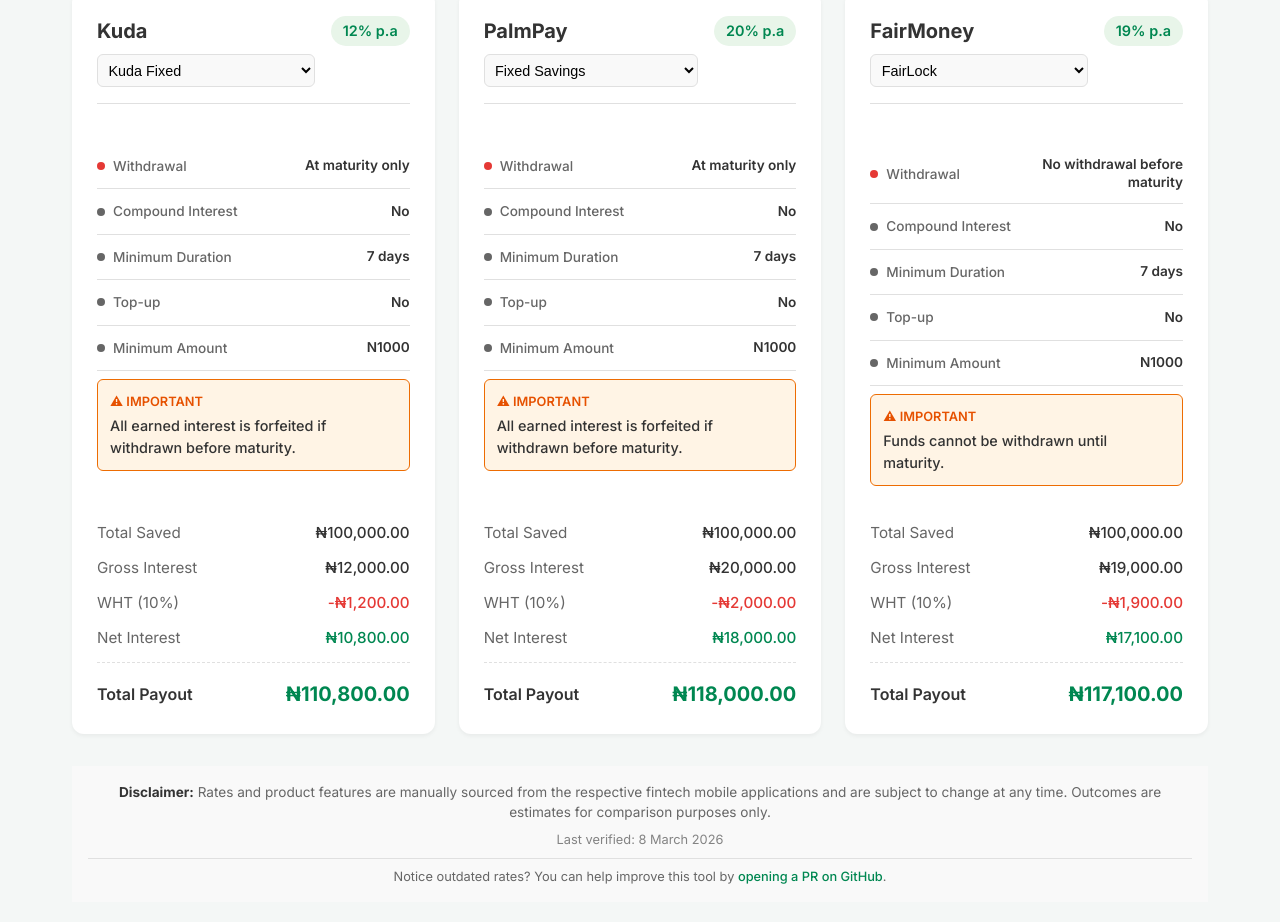
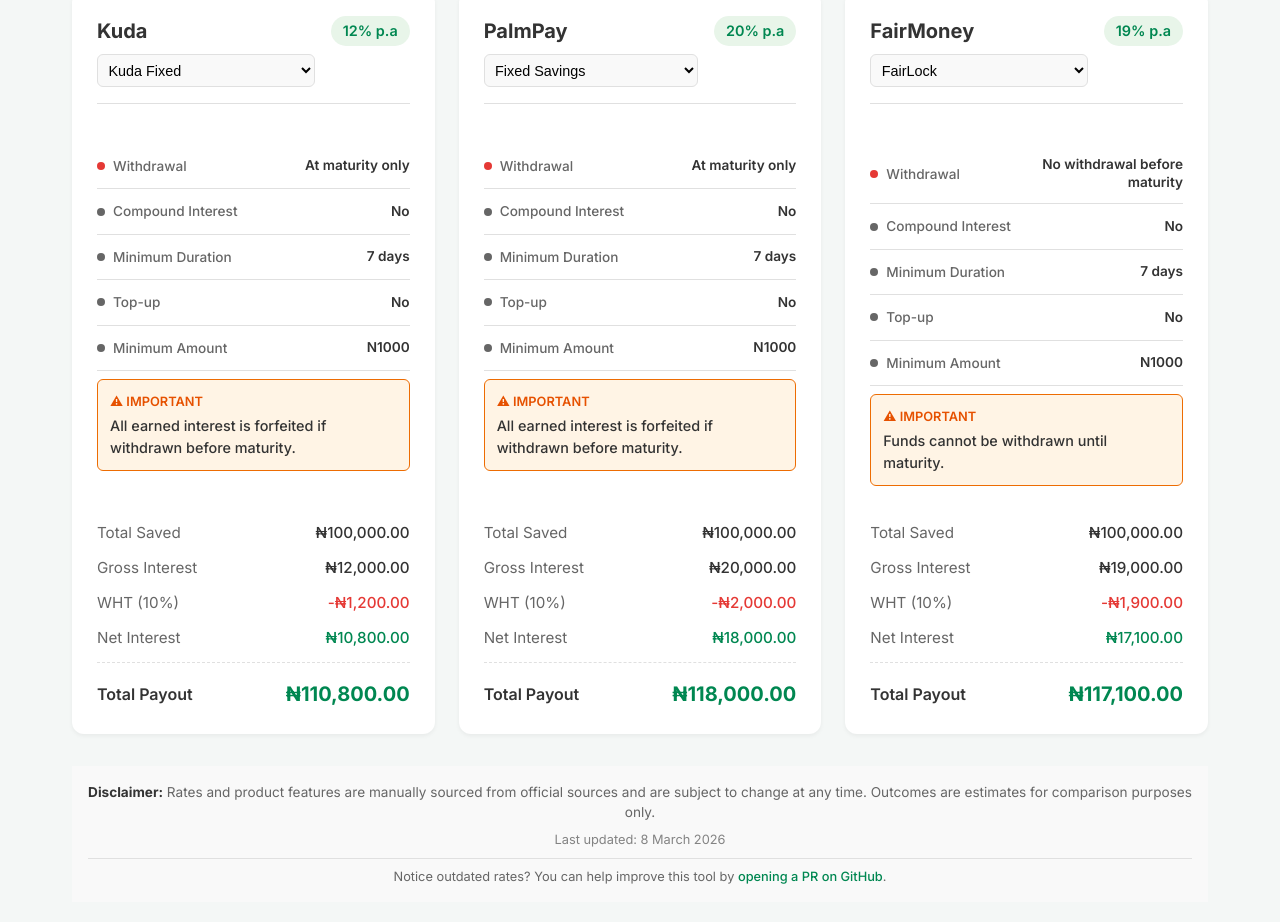
Before and after one commit to ezeaniiandrew/naijarates, a website built with Vite: page index.html in a window 1280 px wide. Shown: the part 1502-2424 px from the top of the page. Built offline with nearby package versions, Linux system fonts and the light colour scheme.

Commit message:
docs: update footer disclaimer wording and change label to "Last updated"

```diff
--- a/index.html
+++ b/index.html
@@ -146,11 +146,10 @@
       <footer class="disclaimer">
         <p>
           <strong>Disclaimer:</strong> Rates and product features are manually
-          sourced from the respective fintech mobile applications and are
-          subject to change at any time. Outcomes are estimates for comparison
-          purposes only.
+          sourced from official sources and are subject to change at any time.
+          Outcomes are estimates for comparison purposes only.
         </p>
-        <p class="last-verified">Last verified: 8 March 2026</p>
+        <p class="last-verified">Last updated: 8 March 2026</p>
         <p class="contribute-note">
           Notice outdated rates? You can help improve this tool by
           <a
```
